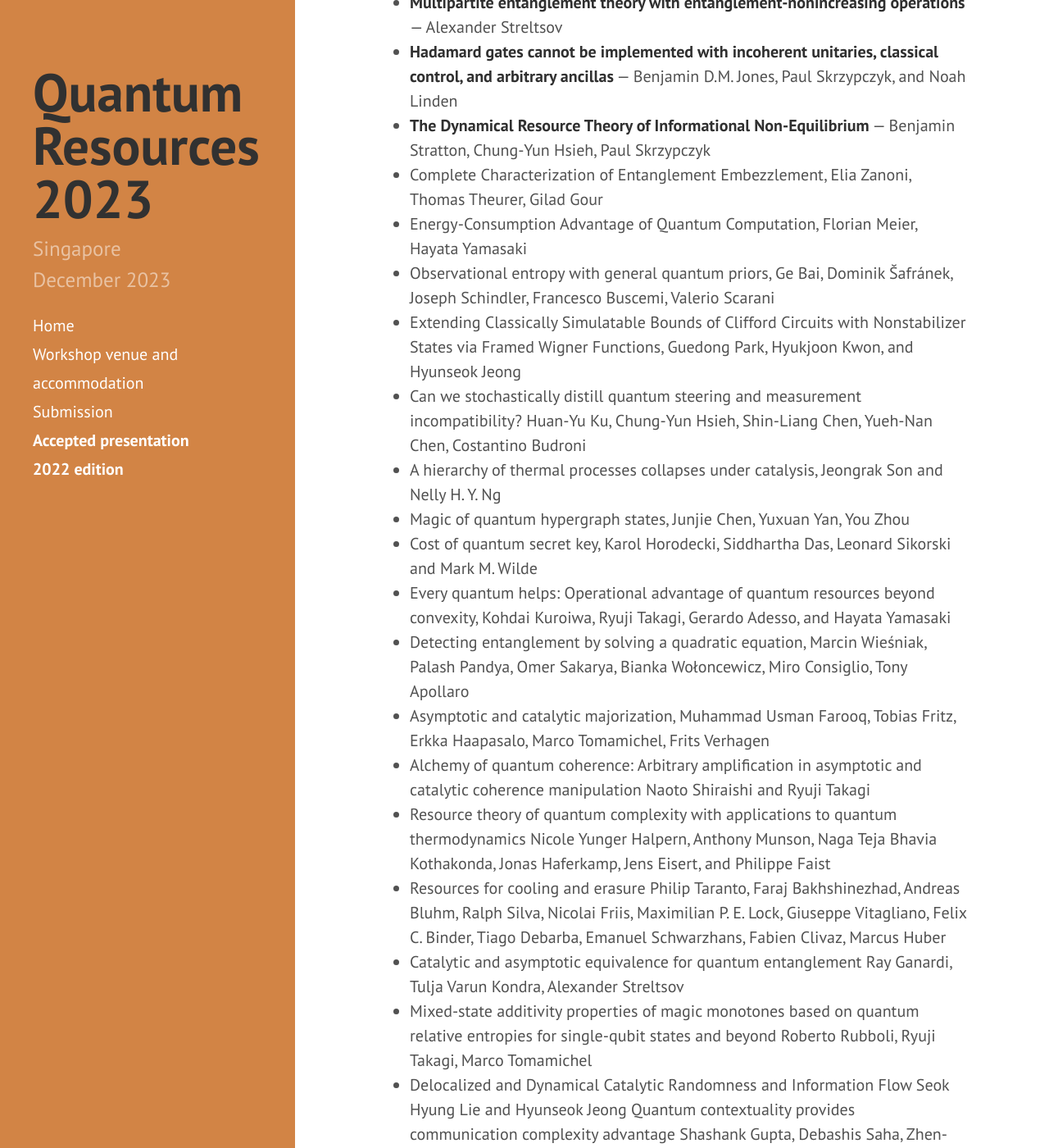
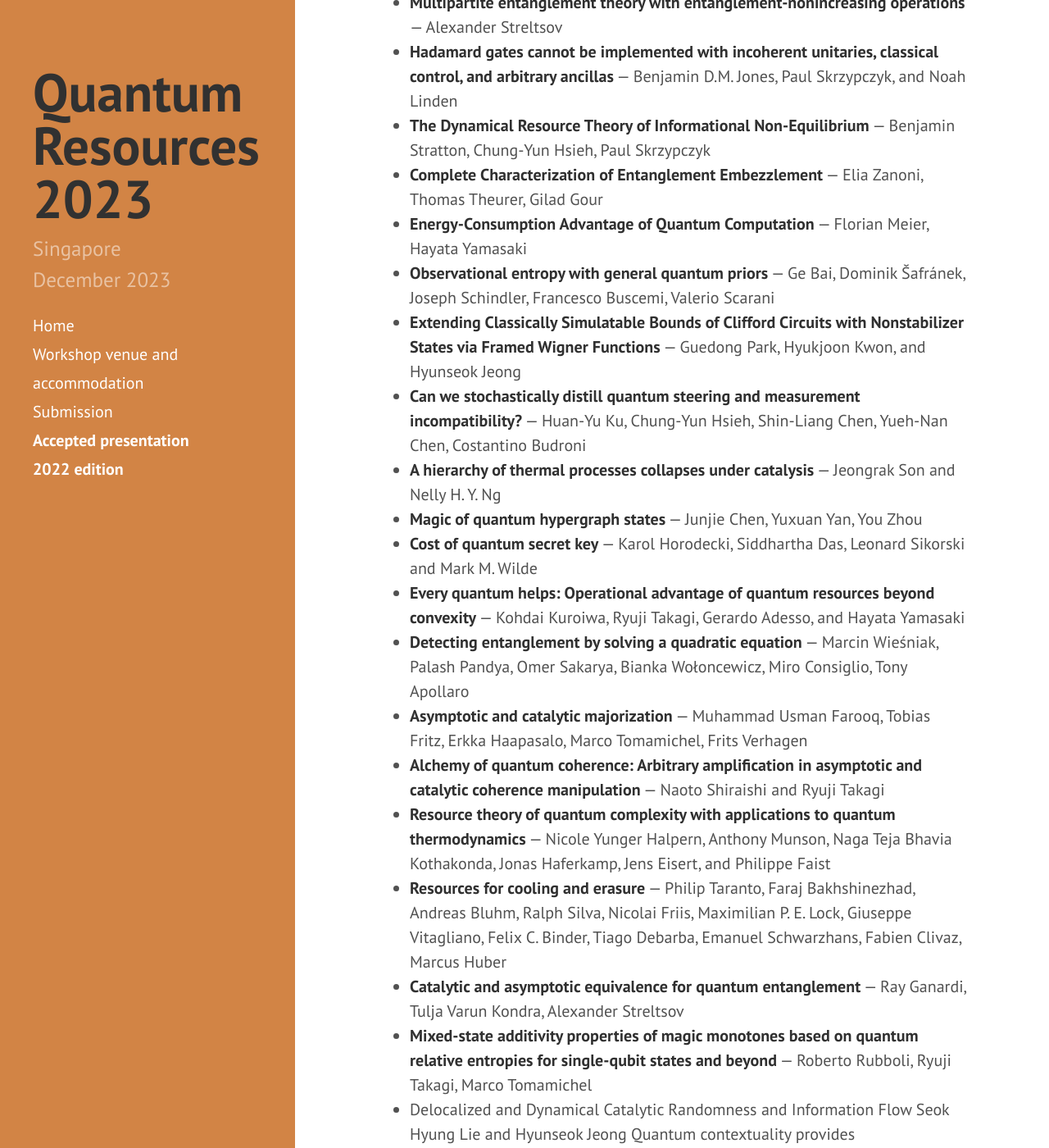
Before and after one commit to RyujiPat2/RyujiPat2.github.io, a Jekyll site: the page built from accepted.md, in a window 1280 px wide and 1400 px high, scrolled down 210 px. Shown: the whole window at 82% size. Built offline with Jekyll 4.4.1, drawn with Linux system fonts in a browser that asks for light colours; nearby versions of some CDN libraries; part of the change alters nothing that is shown.

```diff
--- a/accepted.md
+++ b/accepted.md
@@ -11,22 +11,22 @@ order: 4
 * **Multipartite entanglement theory with entanglement-nonincreasing operations** &mdash; Alexander Streltsov
 * **Hadamard gates cannot be implemented with incoherent unitaries, classical control, and arbitrary ancillas** &mdash; Benjamin D.M. Jones, Paul Skrzypczyk, and Noah Linden
 * **The Dynamical Resource Theory of Informational Non-Equilibrium** &mdash; Benjamin Stratton, Chung-Yun Hsieh, Paul Skrzypczyk
-* Complete Characterization of Entanglement Embezzlement, Elia Zanoni, Thomas Theurer, Gilad Gour
-* Energy-Consumption Advantage of Quantum Computation, Florian Meier, Hayata Yamasaki
-* Observational entropy with general quantum priors,	Ge Bai, Dominik Šafránek, Joseph Schindler, Francesco Buscemi, Valerio Scarani
-* Extending Classically Simulatable Bounds of Clifford Circuits with Nonstabilizer States via Framed Wigner Functions,	Guedong Park, Hyukjoon Kwon, and Hyunseok Jeong
-* Can we stochastically distill quantum steering and measurement incompatibility?	Huan-Yu Ku, Chung-Yun Hsieh, Shin-Liang Chen, Yueh-Nan Chen, Costantino Budroni
-* A hierarchy of thermal processes collapses under catalysis,	Jeongrak Son and Nelly H. Y. Ng
-* Magic of quantum hypergraph states,	Junjie Chen, Yuxuan Yan, You Zhou
-* Cost of quantum secret key,	Karol Horodecki, Siddhartha Das, Leonard Sikorski and Mark M. Wilde
-* Every quantum helps:  Operational advantage of quantum resources beyond convexity, Kohdai Kuroiwa, Ryuji Takagi, Gerardo Adesso, and Hayata Yamasaki
-* Detecting entanglement by solving a quadratic equation,	Marcin Wieśniak, Palash Pandya, Omer Sakarya, Bianka Wołoncewicz, Miro Consiglio, Tony Apollaro
-* Asymptotic and catalytic majorization,	Muhammad Usman Farooq, Tobias Fritz, Erkka Haapasalo, Marco Tomamichel, Frits Verhagen
-* Alchemy of quantum coherence: Arbitrary amplification in asymptotic and catalytic coherence manipulation	Naoto Shiraishi and Ryuji Takagi
-* Resource theory of quantum complexity with applications to quantum thermodynamics	Nicole Yunger Halpern, Anthony Munson, Naga Teja Bhavia Kothakonda, Jonas Haferkamp, Jens Eisert, and Philippe Faist
-* Resources for cooling and erasure	Philip Taranto, Faraj Bakhshinezhad, Andreas Bluhm, Ralph Silva, Nicolai Friis, Maximilian P. E. Lock, Giuseppe Vitagliano, Felix C. Binder, Tiago Debarba, Emanuel Schwarzhans, Fabien Clivaz, Marcus Huber
-* Catalytic and asymptotic equivalence for quantum entanglement	Ray Ganardi, Tulja Varun Kondra, Alexander Streltsov
-* Mixed-state additivity properties of magic monotones based on quantum relative entropies for single-qubit states and beyond	Roberto Rubboli, Ryuji Takagi, Marco Tomamichel
+* **Complete Characterization of Entanglement Embezzlement** &mdash; Elia Zanoni, Thomas Theurer, Gilad Gour
+* **Energy-Consumption Advantage of Quantum Computation** &mdash; Florian Meier, Hayata Yamasaki
+* **Observational entropy with general quantum priors** &mdash; Ge Bai, Dominik Šafránek, Joseph Schindler, Francesco Buscemi, Valerio Scarani
+* **Extending Classically Simulatable Bounds of Clifford Circuits with Nonstabilizer States via Framed Wigner Functions** &mdash; Guedong Park, Hyukjoon Kwon, and Hyunseok Jeong
+* **Can we stochastically distill quantum steering and measurement incompatibility?** &mdash; Huan-Yu Ku, Chung-Yun Hsieh, Shin-Liang Chen, Yueh-Nan Chen, Costantino Budroni
+* **A hierarchy of thermal processes collapses under catalysis** &mdash; Jeongrak Son and Nelly H. Y. Ng
+* **Magic of quantum hypergraph states** &mdash; Junjie Chen, Yuxuan Yan, You Zhou
+* **Cost of quantum secret key** &mdash; Karol Horodecki, Siddhartha Das, Leonard Sikorski and Mark M. Wilde
+* **Every quantum helps:  Operational advantage of quantum resources beyond convexity** &mdash; Kohdai Kuroiwa, Ryuji Takagi, Gerardo Adesso, and Hayata Yamasaki
+* **Detecting entanglement by solving a quadratic equation** &mdash; Marcin Wieśniak, Palash Pandya, Omer Sakarya, Bianka Wołoncewicz, Miro Consiglio, Tony Apollaro
+* **Asymptotic and catalytic majorization** &mdash; Muhammad Usman Farooq, Tobias Fritz, Erkka Haapasalo, Marco Tomamichel, Frits Verhagen
+* **Alchemy of quantum coherence: Arbitrary amplification in asymptotic and catalytic coherence manipulation** &mdash; Naoto Shiraishi and Ryuji Takagi
+* **Resource theory of quantum complexity with applications to quantum thermodynamics** &mdash; Nicole Yunger Halpern, Anthony Munson, Naga Teja Bhavia Kothakonda, Jonas Haferkamp, Jens Eisert, and Philippe Faist
+* **Resources for cooling and erasure** &mdash; Philip Taranto, Faraj Bakhshinezhad, Andreas Bluhm, Ralph Silva, Nicolai Friis, Maximilian P. E. Lock, Giuseppe Vitagliano, Felix C. Binder, Tiago Debarba, Emanuel Schwarzhans, Fabien Clivaz, Marcus Huber
+* **Catalytic and asymptotic equivalence for quantum entanglement** &mdash; Ray Ganardi, Tulja Varun Kondra, Alexander Streltsov
+* **Mixed-state additivity properties of magic monotones based on quantum relative entropies for single-qubit states and beyond** &mdash; Roberto Rubboli, Ryuji Takagi, Marco Tomamichel
 * Delocalized and Dynamical Catalytic Randomness and Information Flow	Seok Hyung Lie and Hyunseok Jeong
 Quantum contextuality provides communication complexity advantage	Shashank Gupta, Debashis Saha, Zhen-Peng Xu, Adán Cabello, A. S. Majumdar
 * Quantum networks boosted by entanglement with a control system	Tamal Guha, Saptarshi Roy and Giulio Chiribella
```
